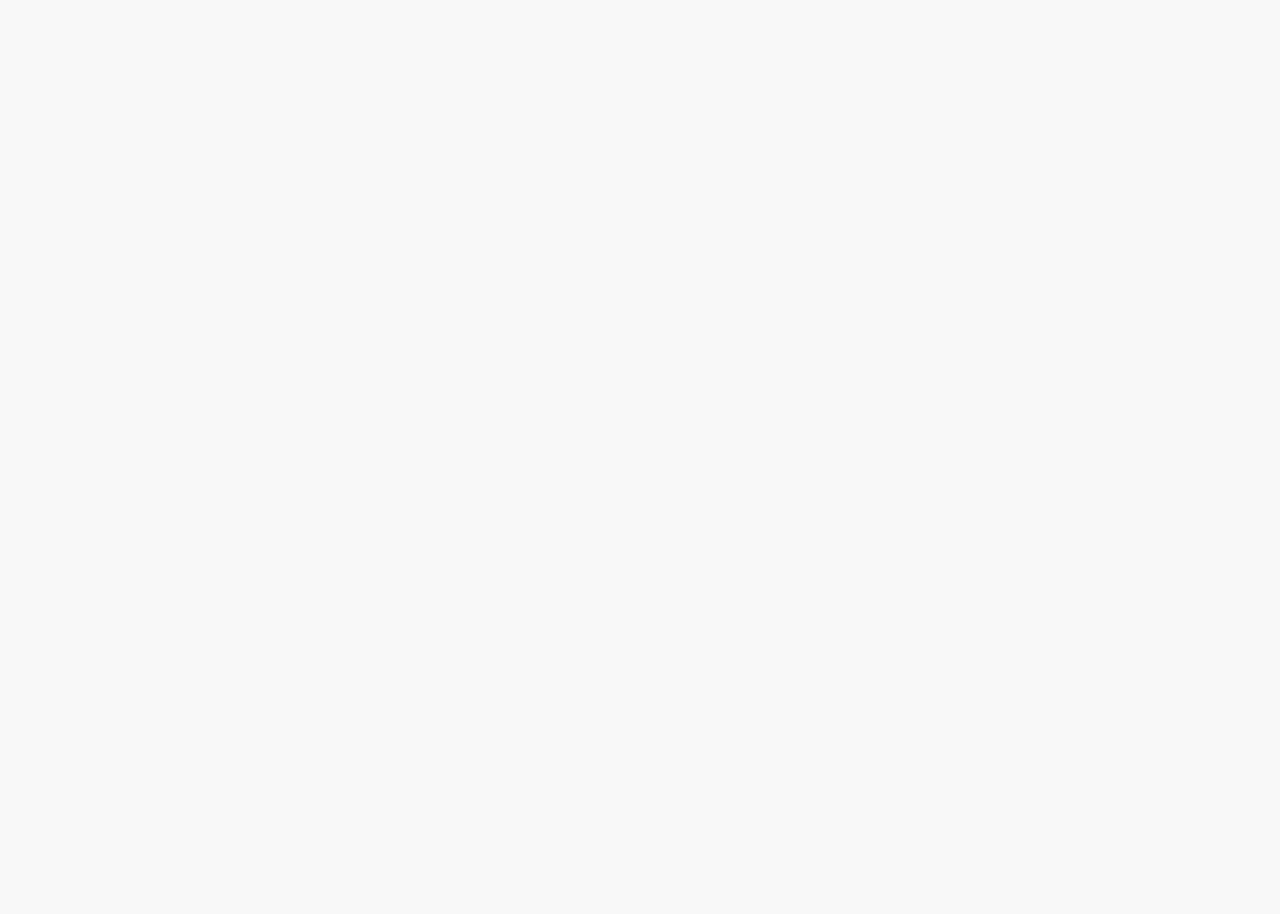
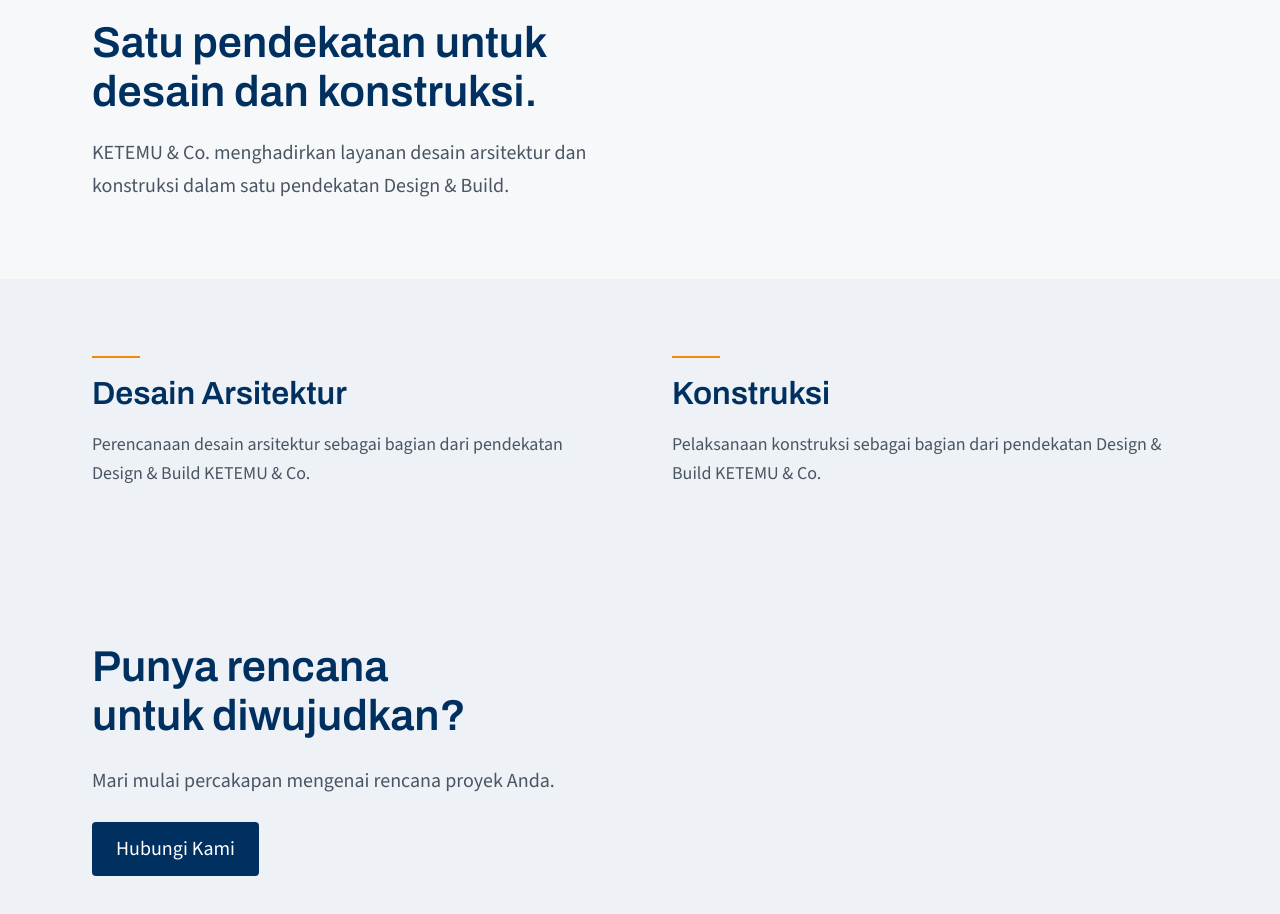
Before and after one commit to endo22/Ketemu-Co., a Next.js app: page / in a window 1280 px wide. Shown: the part 800-1714 px from the top of the page. Before the commit the page ends 800 px from the top, so only its background shows below. Built offline with nearby package versions, Linux system fonts and the light colour scheme.

Commit message:
feat: add homepage content sections
Co-authored-by: Cursor <cursoragent@cursor.com>

```diff
--- a/src/app/page.tsx
+++ b/src/app/page.tsx
@@ -1,5 +1,8 @@
 import type { Metadata } from "next";
+import { HomeCtaBand } from "@/components/sections/HomeCtaBand";
 import { HomeHero } from "@/components/sections/HomeHero";
+import { HomeIntro } from "@/components/sections/HomeIntro";
+import { HomeServicesTeaser } from "@/components/sections/HomeServicesTeaser";
 
 export const metadata: Metadata = {
   title: {
@@ -10,5 +13,12 @@ export const metadata: Metadata = {
 };
 
 export default function Home() {
-  return <HomeHero />;
+  return (
+    <>
+      <HomeHero />
+      <HomeIntro />
+      <HomeServicesTeaser />
+      <HomeCtaBand />
+    </>
+  );
 }
--- /dev/null
+++ b/src/components/sections/HomeCtaBand.tsx
@@ -0,0 +1,32 @@
+import { Button } from "@/components/ui/Button";
+import { Container } from "@/components/ui/Container";
+import { Heading } from "@/components/ui/Heading";
+import { Section } from "@/components/ui/Section";
+import { contactCta } from "@/components/layout/nav";
+import { homeCtaBand } from "@/content/home";
+
+export function HomeCtaBand() {
+  return (
+    <Section id="kontak-cta" tone="muted">
+      <Container>
+        <div className="flex max-w-xl flex-col gap-6">
+          {/* DRAFT — PENDING OWNER APPROVAL */}
+          <Heading level={2}>{homeCtaBand.heading}</Heading>
+          {/* DRAFT — PENDING OWNER APPROVAL */}
+          <p className="max-w-prose text-pretty text-lg leading-relaxed text-grey-600">
+            {homeCtaBand.body}
+          </p>
+          <div>
+            <Button
+              href={contactCta.href}
+              size="lg"
+              className="min-h-11 w-full sm:w-auto"
+            >
+              {contactCta.label}
+            </Button>
+          </div>
+        </div>
+      </Container>
+    </Section>
+  );
+}
--- /dev/null
+++ b/src/components/sections/HomeIntro.tsx
@@ -0,0 +1,21 @@
+import { Container } from "@/components/ui/Container";
+import { Heading } from "@/components/ui/Heading";
+import { Section } from "@/components/ui/Section";
+import { homeIntro } from "@/content/home";
+
+export function HomeIntro() {
+  return (
+    <Section id="positioning" tone="default">
+      <Container>
+        <div className="flex max-w-prose flex-col gap-5">
+          {/* DRAFT — PENDING OWNER APPROVAL */}
+          <Heading level={2}>{homeIntro.heading}</Heading>
+          {/* DRAFT — PENDING OWNER APPROVAL */}
+          <p className="text-pretty text-lg leading-relaxed text-grey-600">
+            {homeIntro.body}
+          </p>
+        </div>
+      </Container>
+    </Section>
+  );
+}
--- /dev/null
+++ b/src/components/sections/HomeServicesTeaser.tsx
@@ -0,0 +1,34 @@
+import { Container } from "@/components/ui/Container";
+import { Heading } from "@/components/ui/Heading";
+import { Section } from "@/components/ui/Section";
+import { homeServicesTeaser } from "@/content/home";
+
+export function HomeServicesTeaser() {
+  return (
+    <Section id="layanan" tone="muted">
+      <Container>
+        {/* DRAFT — PENDING OWNER APPROVAL — outline-only heading */}
+        <h2 className="sr-only">{homeServicesTeaser.sectionHeading}</h2>
+
+        <div className="grid gap-12 md:grid-cols-2 md:gap-16">
+          {homeServicesTeaser.pillars.map((pillar) => (
+            <div key={pillar.heading} className="flex flex-col gap-4">
+              <div
+                className="h-0.5 w-12 bg-orange-500"
+                aria-hidden="true"
+              />
+              {/* DRAFT — PENDING OWNER APPROVAL */}
+              <Heading level={3} className="gap-0">
+                {pillar.heading}
+              </Heading>
+              {/* DRAFT — PENDING OWNER APPROVAL */}
+              <p className="max-w-prose text-pretty text-base leading-relaxed text-grey-600">
+                {pillar.body}
+              </p>
+            </div>
+          ))}
+        </div>
+      </Container>
+    </Section>
+  );
+}
--- /dev/null
+++ b/src/content/home.ts
@@ -0,0 +1,38 @@
+/**
+ * Homepage below-fold copy.
+ * DRAFT — PENDING OWNER APPROVAL
+ * Not official company information until the owner approves publication.
+ */
+
+export const homeIntro = {
+  /** DRAFT — PENDING OWNER APPROVAL */
+  heading: "Satu pendekatan untuk desain dan konstruksi.",
+  /** DRAFT — PENDING OWNER APPROVAL */
+  body: "KETEMU & Co. menghadirkan layanan desain arsitektur dan konstruksi dalam satu pendekatan Design & Build.",
+} as const;
+
+export const homeServicesTeaser = {
+  /** DRAFT — PENDING OWNER APPROVAL — visually hidden H2 for outline */
+  sectionHeading: "Layanan Design & Build",
+  pillars: [
+    {
+      /** DRAFT — PENDING OWNER APPROVAL */
+      heading: "Desain Arsitektur",
+      /** DRAFT — PENDING OWNER APPROVAL */
+      body: "Perencanaan desain arsitektur sebagai bagian dari pendekatan Design & Build KETEMU & Co.",
+    },
+    {
+      /** DRAFT — PENDING OWNER APPROVAL */
+      heading: "Konstruksi",
+      /** DRAFT — PENDING OWNER APPROVAL */
+      body: "Pelaksanaan konstruksi sebagai bagian dari pendekatan Design & Build KETEMU & Co.",
+    },
+  ],
+} as const;
+
+export const homeCtaBand = {
+  /** DRAFT — PENDING OWNER APPROVAL */
+  heading: "Punya rencana untuk diwujudkan?",
+  /** DRAFT — PENDING OWNER APPROVAL */
+  body: "Mari mulai percakapan mengenai rencana proyek Anda.",
+} as const;
```
